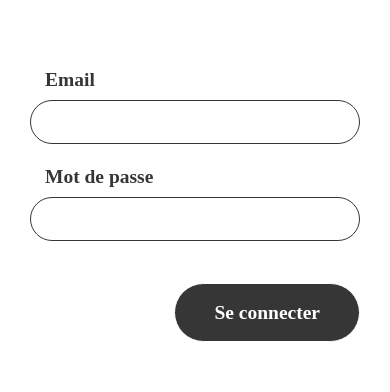
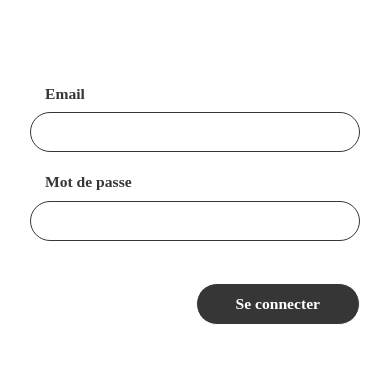
Before and after one commit to mathoos/plomberiejoanbret, a React (Create React App) app: page /login in a window 390 px wide. Shown: the part 122-514 px from the top of the page. Built offline with nearby package versions, Linux system fonts and the light colour scheme; a web font is replaced by a local one.

Commit message:
font login

```diff
--- a/src/pages/Login.scss
+++ b/src/pages/Login.scss
@@ -71,7 +71,7 @@
                         color : $noir;
                         padding-left : 15px;
                         @media screen and (max-width : 990px){
-                            font-size: 5vw;
+                            font-size: 4vw;
                         }
                     }
 
@@ -83,7 +83,7 @@
                         border-radius : 100vmax;
                         font-family : "Ysabeau Office";
                         @media screen and (max-width : 990px){
-                            font-size : 5vw;
+                            font-size : 4vw;
                         }
 
                         &:focus{
@@ -110,8 +110,8 @@
                     text-transform: none;
                     @media screen and (max-width:990px){
                         padding : 0 10vw;
-                        font-size: 5vw;
-                        min-height : 7vh;
+                        font-size: 4vw;
+                        min-height : 5vh;
                     }
                 }
             }
```
